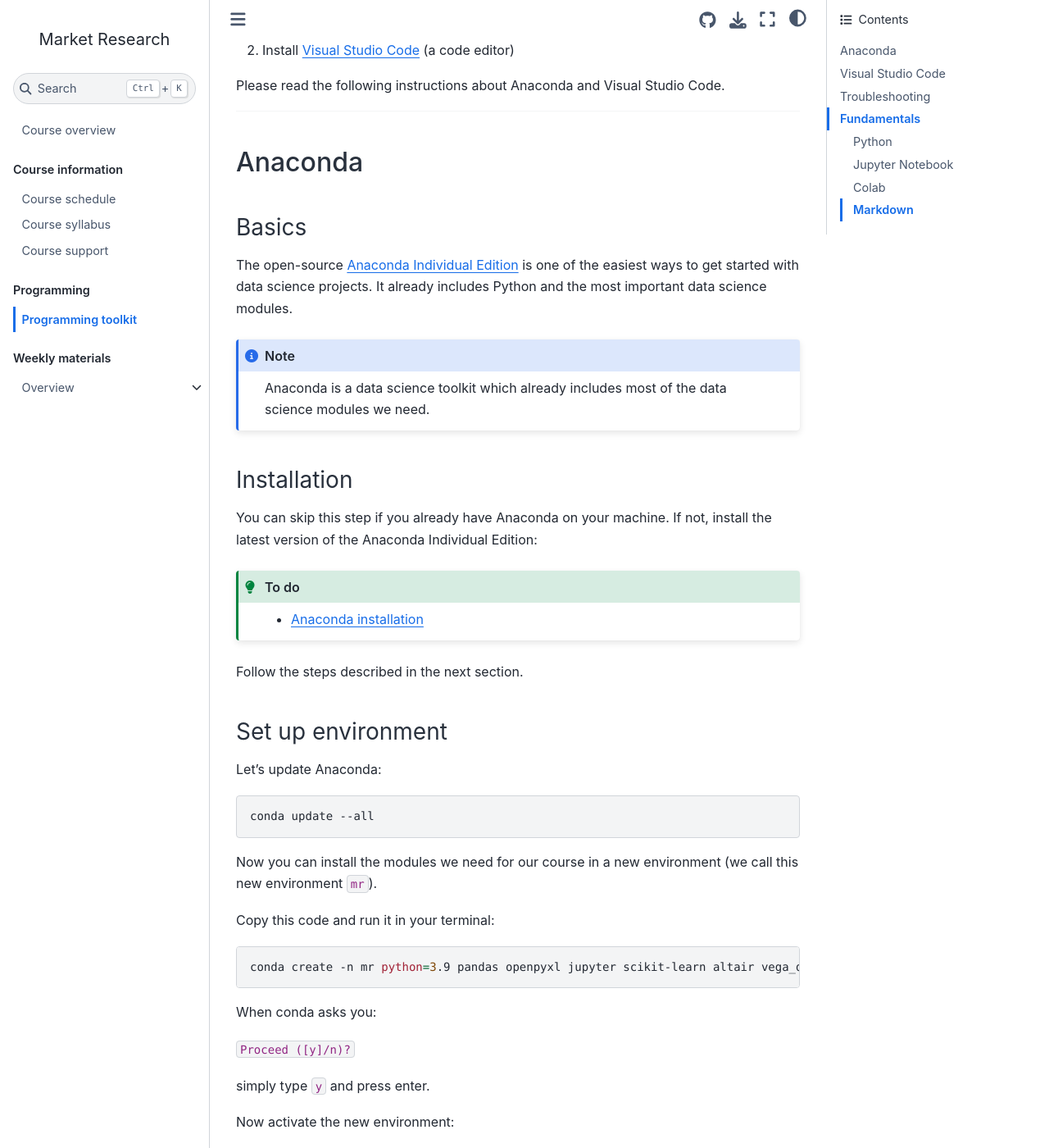
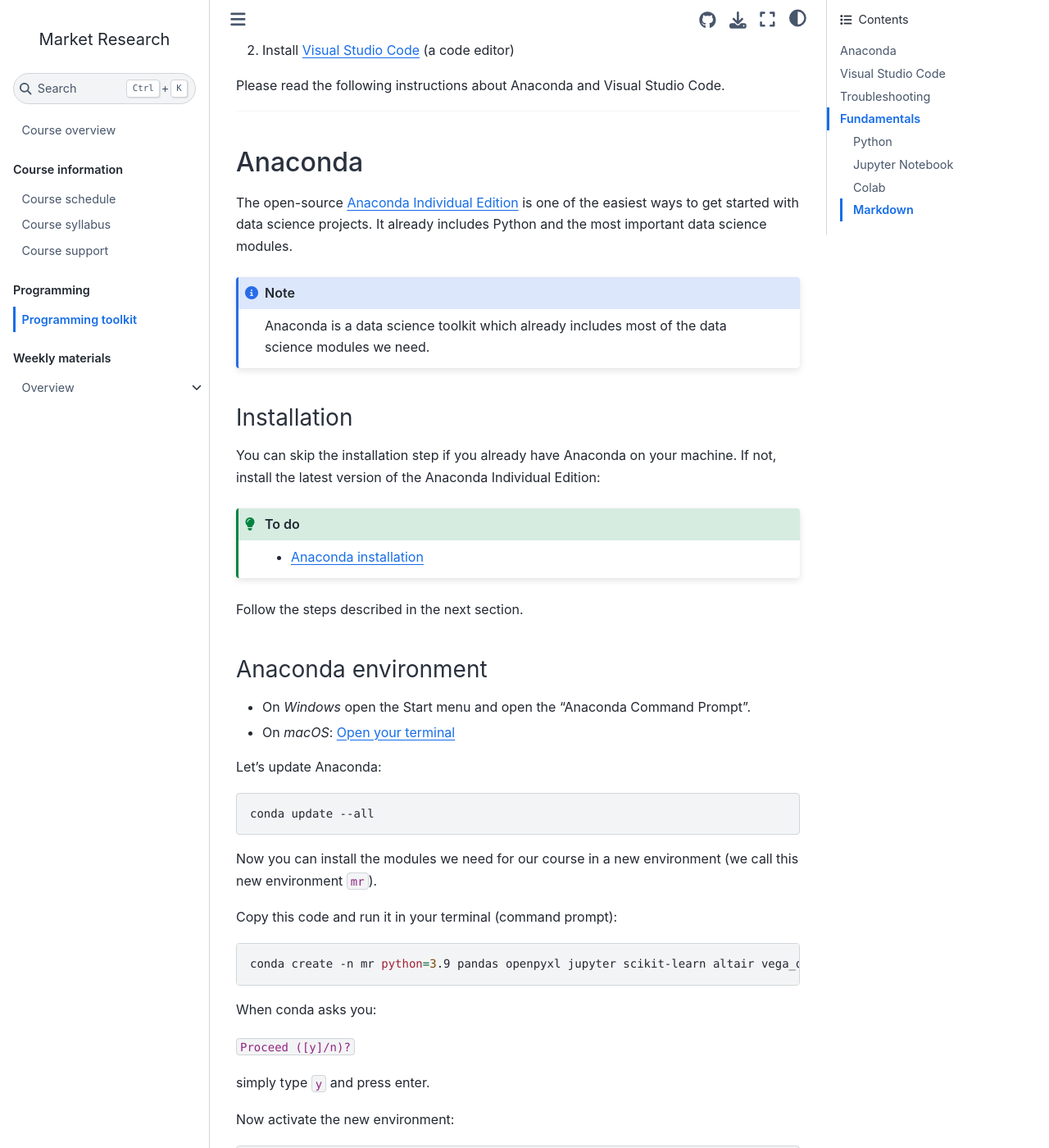
Before and after one commit to mr-ws22/website, a Jupyter Book: the page built from docs/programming-toolkit.md, in a window 1280 px wide and 1400 px high, scrolled down 233 px. Shown: the whole window at 82% size. Built offline with Jupyter Book 1.0.4 settings and Sphinx 7.4.7 and the Sphinx Book theme 1.1.4, drawn with Linux system fonts in a browser that asks for light colours; comment, search, counter and statistics services are not loaded.

Commit message:
Update programming-toolkit.md

````diff
--- a/docs/programming-toolkit.md
+++ b/docs/programming-toolkit.md
@@ -15,8 +15,6 @@
 (anaconda)=
 ## Anaconda
 
-### Basics
-
 The open-source [Anaconda Individual Edition](https://www.anaconda.com/products/individual) is one of the easiest ways to get started with data science projects. It already includes Python and the most important data science modules.
 
 :::{note}
@@ -26,7 +24,7 @@
 
 ### Installation
 
-You can skip this step if you already have Anaconda on your machine. If not, install the latest version of the Anaconda Individual Edition:
+You can skip the installation step if you already have Anaconda on your machine. If not, install the latest version of the Anaconda Individual Edition:
 
 ```{admonition} To do
 :class: tip
@@ -37,7 +35,12 @@
 
 Follow the steps described in the next section.
 
-### Set up environment
+### Anaconda environment
+
+- On *Windows* open the Start menu and open the "Anaconda Command Prompt".
+
+- On *macOS*: [Open your terminal](https://support.apple.com/guide/terminal/open-or-quit-terminal-apd5265185d-f365-44cb-8b09-71a064a42125/mac)
+
 
 Let's update Anaconda:
 
@@ -47,7 +50,7 @@
 
 Now you can install the modules we need for our course in a new environment (we call this new environment `mr`).
 
-Copy this code and run it in your terminal:
+Copy this code and run it in your terminal (command prompt):
 
 ```bash
 conda create -n mr python=3.9 pandas openpyxl jupyter scikit-learn altair vega_datasets matplotlib seaborn
@@ -70,7 +73,6 @@
 (vscode)=
 ## Visual Studio Code
 
-### Basics
 
 Visual Studio Code (also called Code) is a powerful source code editor which runs on your desktop and is available for Windows, macOS and Linux. It comes with a rich ecosystem of extensions for Python.
 
````
